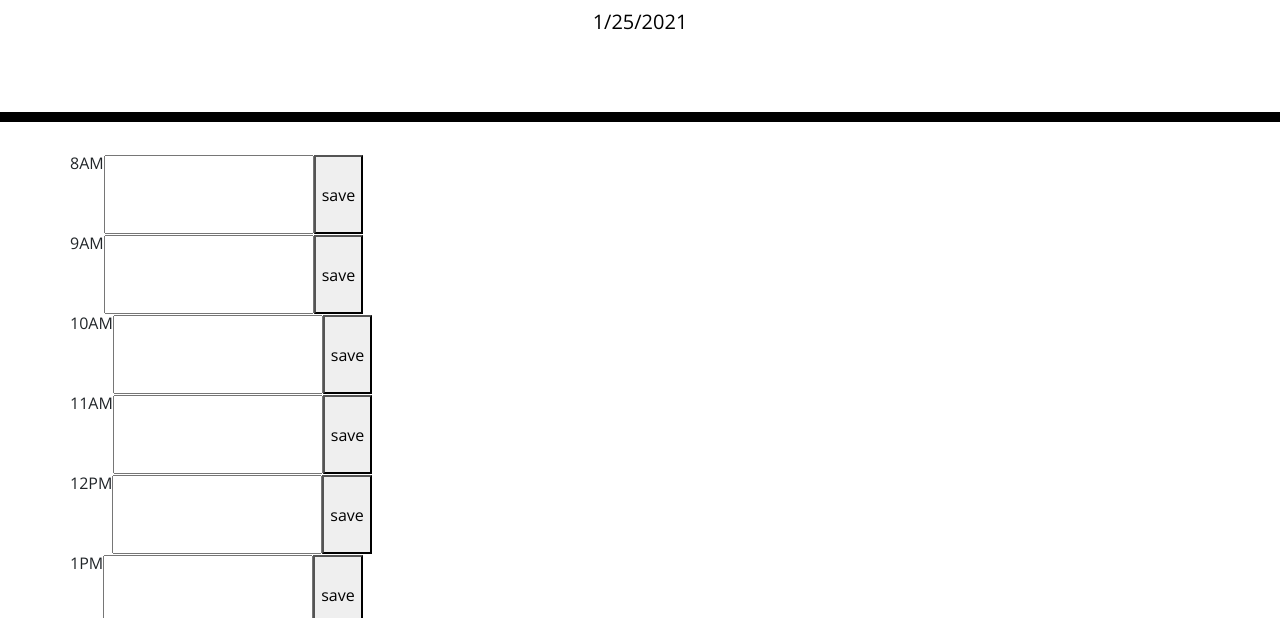
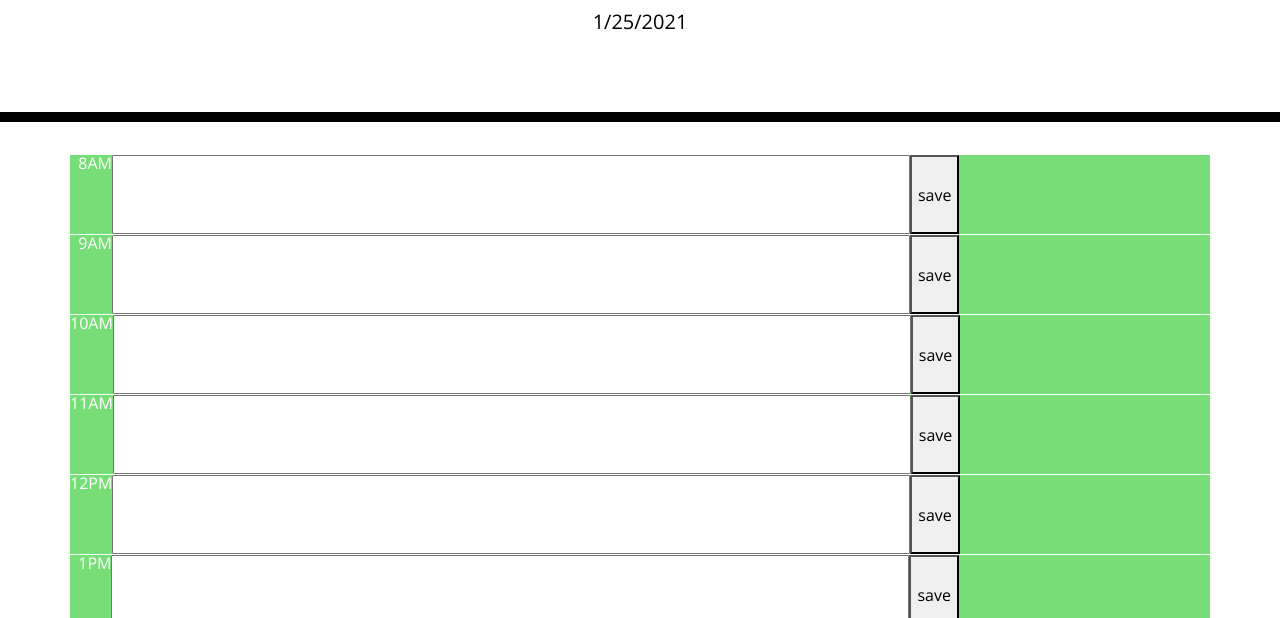
Before and after one commit to CherylFogerty/workday-scheduler, a plain HTML site: page index.html in a window 1280 px wide. Shown: the part 182-800 px from the top of the page. Drawn offline with nearby package versions, Linux system fonts and the light colour scheme; files that its build step writes are made by us from their sources.

Commit message:
add color coding updates

```diff
--- a/assets/style.css
+++ b/assets/style.css
@@ -36,6 +36,11 @@ textarea{
   border-top: 1px solid white;;
 }
 
+.time-input{
+  width: 70%;
+}
+
+
 .hour {
   background-color: #ffffff;
   color: #000000;
--- a/index.html
+++ b/index.html
@@ -18,7 +18,7 @@
       href="https://fonts.googleapis.com/css?family=Open+Sans&display=swap"
       rel="stylesheet"
     />
-    <link rel="stylesheet" href="style.css" />
+    <link rel="stylesheet" href="./assets/style.css" />
     <title>Work Day Scheduler</title>
   </head>
 
@@ -31,13 +31,13 @@
     <div class="container">
 
     <div class="row" data-time="8">
-      <span>8AM</span>
+      <span>  8AM</span>
       <input class="time-input">
       <button class="save">save</button>
       <div id="result"></div>
     </div>
     <div class="row" data-time="9">
-      <span>9AM</span>
+      <span>  9AM</span>
       <input class="time-input">
       <button class="save">save</button>
     </div>
@@ -57,33 +57,34 @@
       <button class="save">save</button>
     </div>
     <div class="row" data-time="13">
-      <span>1PM</span>
+      <span>  1PM</span>
       <input class="time-input">
       <button class="save">save</button>
     </div>
     <div class="row" data-time="14">
-      <span>2PM</span>
+      <span>  2PM</span>
       <input class="time-input">
       <button class="save">save</button>
     </div>
     <div class="row" data-time="15">
-      <span>3PM</span>
+      <span>  3PM</span>
       <input class="time-input">
       <button class="save">save</button>
     </div>
     <div class="row" data-time="16">
-      <span>4PM</span>
+      <span>  4PM</span>
       <input class="time-input">
       <button class="save">save</button>
     </div>
     <div class="row" data-time="17">
-      <span>5PM</span>
+      <span>  5PM</span>
       <input class="time-input">
       <button class="save">save</button>
     </div>
       <!-- Timeblocks go here -->
     </div>
 
+
     <script src="https://code.jquery.com/jquery-3.4.1.min.js"></script>
     <script src="https://cdnjs.cloudflare.com/ajax/libs/moment.js/2.24.0/moment.min.js"></script>
     <script src="script.js"></script>
--- a/script.js
+++ b/script.js
@@ -8,3 +8,28 @@ console.log(hour)
 
 
 })
+
+function colorupdater (){
+    var currentTime = moment().hours()
+    $(".row").each(function() {
+    var tabTime = parseInt($(this).attr("data-time"))
+        if(tabTime < currentTime){
+            $(this).addClass("past")
+        }
+        else if (tabTime === currentTime){
+            $(this).removeClass("past")
+            $(this).addClass("present")
+  }
+        else {
+            $(this).removeClass("past")
+            $(this).addClass("present")
+            $(this).addClass("future")
+        }
+    })
+
+}
+colorupdater()
+
+
+localStorage.setItem("time-input", "save");
+const save = localStorage.getItem("time-input")
```
